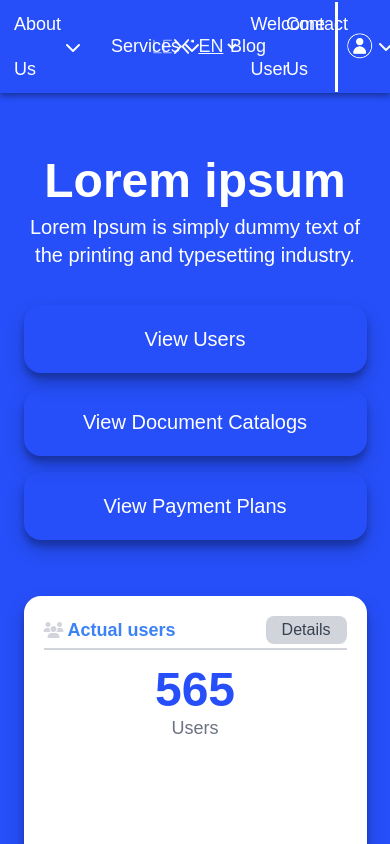
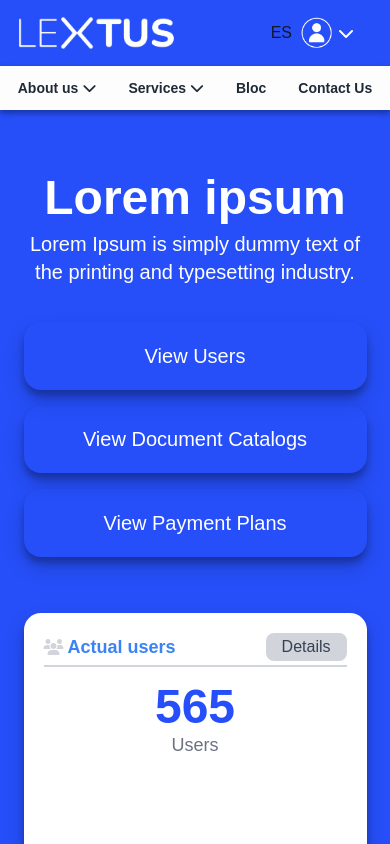
Before and after one commit to Edu22-san/LextusApp, a React (Vite) app: page /user/dashboard in a window 390 px wide. Shown: the top 844 px of the page. Built offline with nearby package versions, Linux system fonts and the light colour scheme.

Commit message:
navbar responsive

```diff
--- a/src/Components/menu/menu.jsx
+++ b/src/Components/menu/menu.jsx
@@ -1,14 +1,57 @@
-import React from "react";
+import React, { useState, useEffect, useRef  } from "react";
 import { Link } from "react-router-dom";
 import Logo from "./Logo-lextus.png";
 import User from "./user.png";
 import "./menuStyle.css";
 
 const Menu = () => {
+  const [isMenuOpen, setIsMenuOpen] = useState(false);
+  const [isAboutUsDropdownOpen, setIsAboutUsDropdownOpen] = useState(false);
+  const [isServicesDropdownOpen, setIsServicesDropdownOpen] = useState(false);
+  const [isUserDropdownOpen, setIsUserDropdownOpen] = useState(false);
+  const menuRef = useRef(null);
+
+  useEffect(() => {
+    const handleClickOutside = (event) => {
+      if (menuRef.current && !menuRef.current.contains(event.target)) {
+        // Cerrar todos los dropdowns al hacer clic fuera de ellos
+        setIsAboutUsDropdownOpen(false);
+        setIsServicesDropdownOpen(false);
+        setIsUserDropdownOpen(false);
+      }
+    };
+
+    document.addEventListener("mousedown", handleClickOutside);
+
+    return () => {
+      document.removeEventListener("mousedown", handleClickOutside);
+    };
+  }, [menuRef]);
+
+  const toggleMenu = () => {
+    setIsMenuOpen(!isMenuOpen);
+  };
+
+  const handleAboutUsDropdownToggle = () => {
+    setIsAboutUsDropdownOpen(!isAboutUsDropdownOpen);
+    if (isServicesDropdownOpen) {
+      setIsServicesDropdownOpen(false);
+    }
+  };
+
+  const handleServicesDropdownToggle = () => {
+    setIsServicesDropdownOpen(!isServicesDropdownOpen);
+    if (isAboutUsDropdownOpen) {
+      setIsAboutUsDropdownOpen(false);
+    }
+  };
+
+  const handleUserDropdownToggle = () => {
+    setIsUserDropdownOpen(!isUserDropdownOpen);
+  };
   return (
     <>
       <div className="container-menu">
-
         <div className="container-menu-items">
           <ul className="menu-items">
             <li className="menu-item">
@@ -53,7 +96,7 @@ const Menu = () => {
         </div>
         <div className="container-logo">
           <Link to="/user/dashboard">
-            <img src={Logo}  alt="" className="logo-menu" />
+            <img src={Logo} alt="" className="logo-menu" />
           </Link>
         </div>
 
@@ -65,12 +108,14 @@ const Menu = () => {
           <p className="txt-menu rv">Welcome User</p>
           <li className="menu-item user">
             <div className="menu-item">
-                <img src={User}  alt="" className="logo-user" />
+              <img src={User} alt="" className="logo-user" />
               <i class="fa-solid fa-chevron-down text-white ml-1"></i>
             </div>
             <ul className="submenu-user">
               <li className="submenu-item ">
-                  <Link to="" className="text-end">Help Me</Link>
+                <Link to="" className="text-end">
+                  Help Me
+                </Link>
               </li>
               <li className="submenu-item">
                 <Link to="/">Logout</Link>
@@ -80,6 +125,91 @@ const Menu = () => {
         </div>
       </div>
 
+      <nav class="bg-white container-menu2">
+        <div class="flex flex-wrap justify-between items-center mx-auto max-w-screen-xl p-4">
+          <a href="" class="flex items-center space-x-3 rtl:space-x-reverse">
+            <img src={Logo} class="h-8" alt="Flowbite Logo" />
+          </a>
+          <div class="flex items-center space-x-6 rtl:space-x-reverse">
+            <li className="menu-item user">
+              <p className="text-gray-900 dark:text-white text-16">ES</p>
+              <div className="menu-item"  onClick={handleUserDropdownToggle }>
+                <img src={User} alt="" className="logo-user" />
+                <i className={`fa-solid fa-chevron-down text-white ml-1 ${isUserDropdownOpen && 'rotate-180'}`}></i>
+              </div>
+               {isUserDropdownOpen && (
+                 <div className="absolute top-full left-0 bg-blue-bg shadow-lg mt-1 p-2 w-[7rem] rounded-[10px]">
+                   <a href="#" className="text-gray-900 dark:text-white font-semibold hover:underline block">
+                     Perfil
+                   </a>
+                   <a href="#" className="text-gray-900 dark:text-white font-semibold hover:underline block">
+                     Logout
+                   </a>
+                 </div>
+               )}
+            </li>
+          </div>
+        </div>
+      </nav>
+      <nav class="bg-gray-50 dark:bg-gray-700 container-menu2-sub">
+        <div class="max-w-screen-xl px-4 py-3 mx-auto">
+          <div class="flex items-center justify-center">
+            <ul class="flex flex-row  mt-0 space-x-8 rtl:space-x-reverse text-sm">
+              <li className="relative">
+                <a href="#"
+                  className={`text-gray-800 font-bold text-decoration-none  ${isAboutUsDropdownOpen && 'text-blue-500'}`}
+                  aria-current="page"
+                  onClick={handleAboutUsDropdownToggle}
+                >
+                  About us
+                  <i class="fa-solid fa-chevron-down text-gray-800 ml-1"></i>
+                </a>
+
+                {isAboutUsDropdownOpen && (
+                  <div className="absolute top-full left-0 bg-white  shadow-lg mt-1 p-2 rounded-[10px]" style={{ width: '9rem' }}>
+                    <a href="#" className="text-blue-txt font-semibold mb-[5px] hover:underline block">
+                      Direccion
+                    </a>
+                    <a href="#" className="text-blue-txt font-semibold hover:underline block">
+                      Contactos
+                    </a>
+                  </div>
+                )}
+              </li>
+              <li className="relative">
+                <a
+                  href="#"
+                  className={`text-gray-800 font-bold text-decoration-none ${isServicesDropdownOpen && 'text-blue-500'}`}
+                  onClick={handleServicesDropdownToggle}
+                >
+                  Services
+                  <i class="fa-solid fa-chevron-down text-gray-800 ml-1"></i>
+                </a>
+                {isServicesDropdownOpen && (
+                  <div className="absolute top-full left-0 bg-white  shadow-lg mt-1 p-2 rounded-[10px]" style={{ width: '9rem' }}>
+                    <a href="#" className="text-blue-txt font-semibold mb-[5px] hover:underline block">
+                      Servicio 1
+                    </a>
+                    <a href="#" className="text-blue-txt font-semibold hover:underline block">
+                      Servicio 2
+                    </a>
+                  </div>
+                )}
+              </li>
+              <li>
+                <a href="#" class="text-gray-800 font-bold hover:underline">
+                  Bloc
+                </a>
+              </li>
+              <li>
+                <a href="#" class="text-gray-800 font-bold hover:underline">
+                  Contact Us
+                </a>
+              </li>
+            </ul>
+          </div>
+        </div>
+      </nav>
     </>
   );
 };
--- a/src/Components/menu/menuStyle.css
+++ b/src/Components/menu/menuStyle.css
@@ -9,6 +9,14 @@
   align-items: center;
   font-family: 'Manrope', sans-serif;
   box-shadow: 0 3px 6px rgba(0,0,0,0.16), 0 3px 6px rgba(0,0,0,0.23);
+
+}
+.container-menu2 {
+  display: none;
+
+}
+.container-menu2-sub {
+  display: none;
 
 }
 
@@ -177,3 +185,26 @@ img.logo-user {
   width: 34px;
   margin-left: 8px;
 }
+
+
+@media only screen and (max-width: 1024px) {
+  .container-menu {
+    display: none;
+}
+.container-menu2 {
+  display: block;
+  background: #264ff9;
+  font-family: 'Manrope', sans-serif;
+
+}
+.container-menu2-sub {
+  display: block;
+  background: #fdfdfd;
+  font-family: 'Manrope', sans-serif;
+  box-shadow: 0 3px 6px rgba(0,0,0,0.16), 0 3px 6px rgba(0,0,0,0.23);
+
+}
+
+
+
+}
```
Lines whose indentation alone changed are shown as unchanged.
